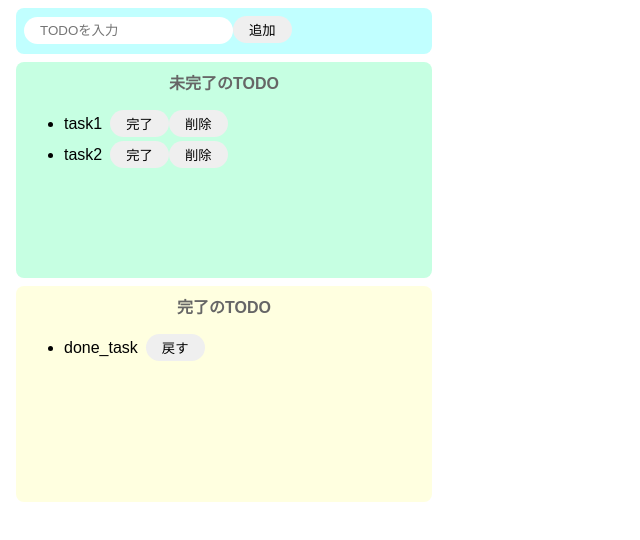
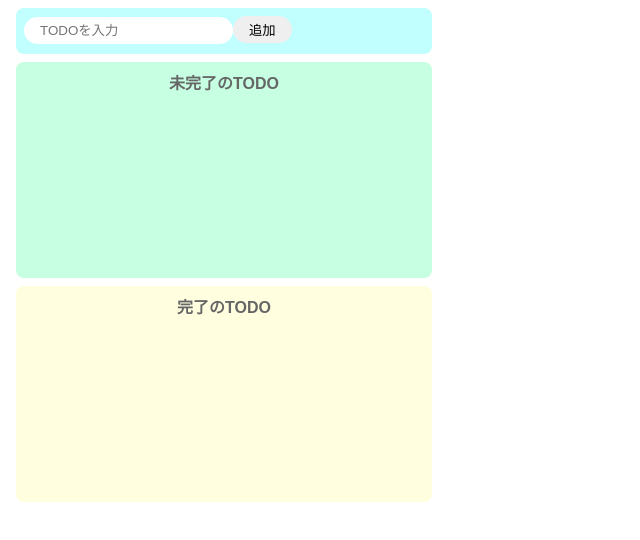
Before and after one commit to fairy26/Udemy_react-todo, a React (Create React App) app: page / in a window 1280 px wide. Shown: the top 540 px of the page, without its empty margins (0-640 px from the left). Built offline with nearby package versions, Linux system fonts and the light colour scheme.

Commit message:
56. タスクの戻す機能

```diff
--- a/src/App.jsx
+++ b/src/App.jsx
@@ -3,8 +3,8 @@
 
 export const App = () => {
   const [todoText, setTodoText] = useState("");
-  const [incompleteTodos, setIncompleteTodos] = useState(["task1", "task2"]);
-  const [completeTodos, setCompleteTodos] = useState(["done_task"]);
+  const [incompleteTodos, setIncompleteTodos] = useState([]);
+  const [completeTodos, setCompleteTodos] = useState([]);
 
   const onChangeTodotext = (event) => setTodoText(event.target.value);
 
@@ -28,6 +28,15 @@
     const newCompleteTodos = [...completeTodos, incompleteTodos[index]];
     setIncompleteTodos(newIncompleteTodos);
     setCompleteTodos(newCompleteTodos);
+  };
+
+  const onClickBack = (index) => {
+    const newCompleteTodos = [...completeTodos];
+    newCompleteTodos.splice(index, 1);
+
+    const newIncompleteTodos = [...incompleteTodos, completeTodos[index]];
+    setCompleteTodos(newCompleteTodos);
+    setIncompleteTodos(newIncompleteTodos);
   };
 
   return (
@@ -57,11 +66,11 @@
       <div className="complete-area">
         <p className="title">完了のTODO</p>
         <ul>
-          {completeTodos.map((todo) => {
+          {completeTodos.map((todo, index) => {
             return (
               <div key={todo} className="list-row">
                 <li>{todo}</li>
-                <button>戻す</button>
+                <button onClick={() => onClickBack(index)}>戻す</button>
               </div>
             );
           })}
```
